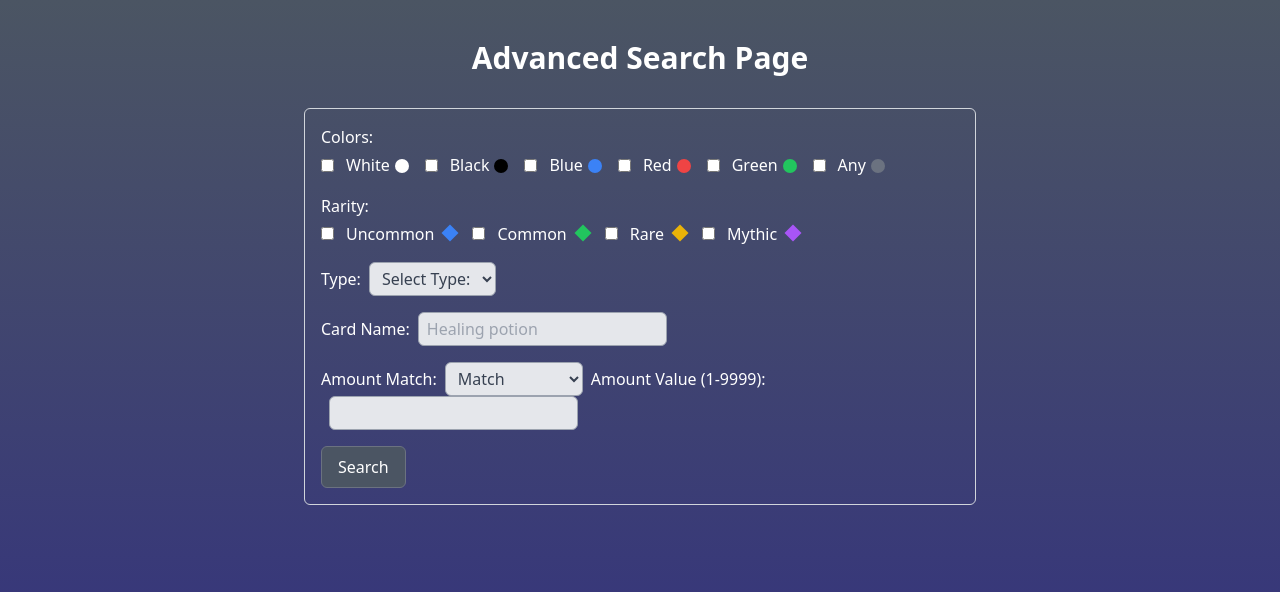
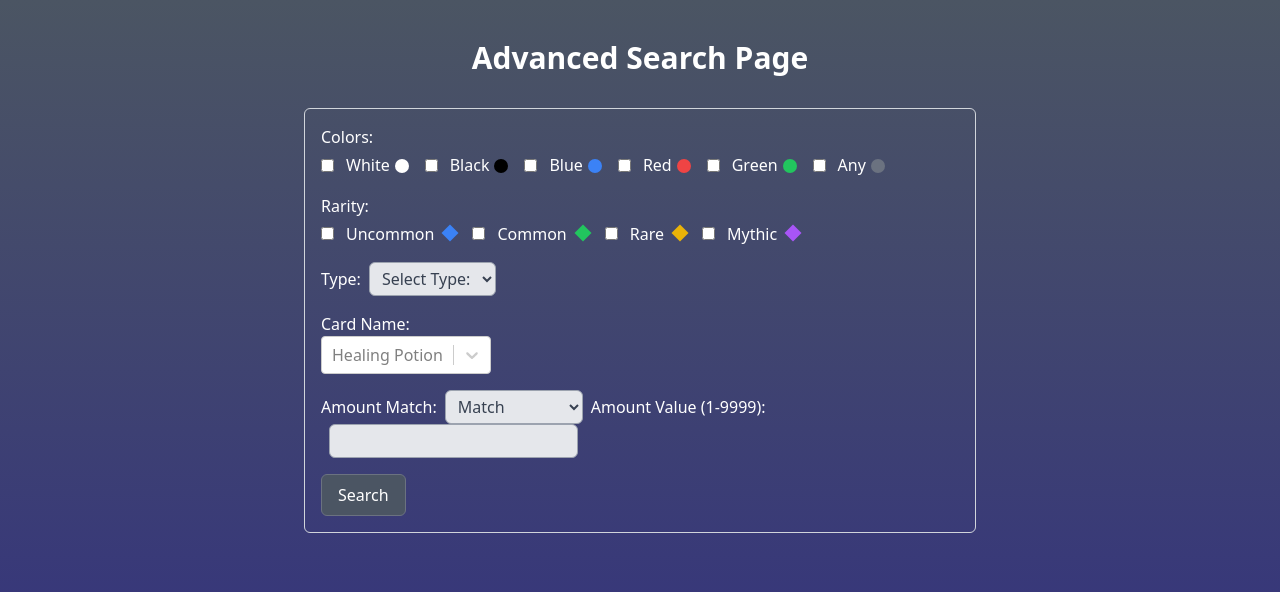
Before and after one commit to EthanWen11/ATCG-Database-Project, a React (Create React App) app in the folder atcg/frontend/: page /Advanced in a window 1280 px wide. Shown: the top 592 px of the page. Built offline with nearby package versions, Linux system fonts and the light colour scheme.

Commit message:
implemented combo box input, advancedsearch form submission

```diff
--- a/atcg/frontend/package.json
+++ b/atcg/frontend/package.json
@@ -10,6 +10,7 @@
     "react-dom": "^18.2.0",
     "react-router-dom": "^6.23.0",
     "react-scripts": "5.0.1",
+    "react-select": "^5.8.0",
     "web-vitals": "^2.1.4"
   },
   "scripts": {
--- a/atcg/frontend/src/App.js
+++ b/atcg/frontend/src/App.js
@@ -2,6 +2,7 @@ import { Routes, Route } from "react-router-dom";
 import Home from "./pages/Home";
 import Search from "./pages/Search";
 import AdvancedSearch from "./pages/AdvancedSearch"; // Import AdvancedSearch component
+import Test from "./pages/Test";
 
 function App() {
   return (
@@ -10,6 +11,7 @@ function App() {
         <Route path="/" element={<Home />} />
         <Route path="/search" element={<Search />} />
         <Route path="/Advanced" element={<AdvancedSearch />} /> {/* Add this route */}
+        <Route path="/test" element={<Test />}/>
       </Routes>
     </div>
   );
--- /dev/null
+++ b/atcg/frontend/src/components/ComboInput.js
@@ -0,0 +1,37 @@
+import React, { useState } from 'react'
+import CreatableSelect from 'react-select/creatable';
+
+
+
+const ComboInput = ({setValues}) => {
+    let [input, setInput] = useState('');
+
+    const handleInputChange = (inputValue) => {
+        setInput(inputValue);
+    }
+
+    const handleValueChange = (valuesLabel) => {
+        let values = valuesLabel.map(({value, label}) => (value));
+        setValues(values);
+        console.log(values)
+    }
+
+    // instead of defining these options, we call a get all possible selections and pass them as props
+    const options = [
+        { value: 'chocolate', label: 'Chocolate' },
+        { value: 'strawberry', label: 'Strawberry' },
+        { value: 'vanilla', label: 'Vanilla' }
+    ]
+
+  return (
+    <CreatableSelect
+    isMulti
+    options={options}
+    placeholder="Healing Potion"
+    onInputChange={handleInputChange}
+    onChange={handleValueChange}
+    formatCreateLabel={() => `${input}`}/>
+  )
+}
+
+export default ComboInput
--- /dev/null
+++ b/atcg/frontend/src/components/Navbar.js
@@ -0,0 +1,9 @@
+import React from 'react'
+
+const Navbar = () => {
+  return (
+    <div>Navbar</div>
+  )
+}
+
+export default Navbar
--- a/atcg/frontend/src/components/SearchForm.js
+++ b/atcg/frontend/src/components/SearchForm.js
@@ -1,22 +1,20 @@
 import React, { useState } from 'react';
-import { Link, useNavigate, useSearchParams } from 'react-router-dom';
+import { Link, useNavigate } from 'react-router-dom';
 import { Logo } from './Logo';
 
 
 const SearchForm = () => {
   const [query, setQuery] = useState('');
-  const [searchParams, setSearchParams] = useSearchParams();
   const navigate = useNavigate();
 
   const handleLogoClick = () => {
     setQuery('');
-    setSearchParams('');
   };
 
   const handleSubmit = (e) => {
     e.preventDefault();
-    setSearchParams({ query });
-    navigate(`/search?query=${query}`)
+    const params = new URLSearchParams({"q": query})
+    navigate(`/search?${params.toString()}`);
   };
 
   return (
--- a/atcg/frontend/src/pages/AdvancedSearch.js
+++ b/atcg/frontend/src/pages/AdvancedSearch.js
@@ -1,4 +1,6 @@
-import React, { useState } from 'react';
+  import React, { useState } from 'react';
+import { useNavigate } from 'react-router-dom';
+import ComboInput from '../components/ComboInput';
 
 const diamondStyle = {
   display: 'inline-block',
@@ -25,9 +27,11 @@ const AdvancedSearch = () => {
   const [colors, setColors] = useState([]);
   const [rarities, setRarities] = useState([]);
   const [type, setType] = useState('');
-  const [cardName, setCardName] = useState('');
+  const [cardName, setCardName] = useState([]);
   const [amountMatch, setAmountMatch] = useState('Match');
   const [amountValue, setAmountValue] = useState('');
+  const navigate = useNavigate();
+
 
   // Handler functions for form inputs
   const handleColorChange = (e) => {
@@ -52,9 +56,9 @@ const AdvancedSearch = () => {
     setType(e.target.value);
   };
 
-  const handleCardNameChange = (e) => {
-    setCardName(e.target.value);
-  };
+  // const handleCardNameChange = (e) => {
+  //   setCardName(e.target.value);
+  // };
 
   const handleAmountMatchChange = (e) => {
     setAmountMatch(e.target.value);
@@ -64,11 +68,30 @@ const AdvancedSearch = () => {
     setAmountValue(e.target.value);
   };
 
+
+  const handleSubmit = (e) => {
+    e.preventDefault();
+    const params = new URLSearchParams();
+    // order by name by default
+    params.set("order", "name");
+    if(colors.length > 0) params.set("color", colors.join(" "));
+    if(rarities.length > 0) params.set("rarity", rarities.join(" "));
+    if(type.length > 0) params.set("type", type);
+    if(cardName.length > 0) params.set("cardName", cardName.join(" "));
+    if(amountValue.length > 0)
+    {
+      params.set("match", amountMatch);
+      params.set("amt", amountValue);
+    }
+
+    navigate(`/search?${params.toString()}`);
+  };
+
   // Render function for the form
   return (
     <div className="min-h-screen relative bg-gradient-to-b from-gray-600 to-indigo-900 flex flex-col items-center overflow-hidden">
       <h1 className="text-white text-3xl font-bold mb-2 text-center mt-10 mb-8">Advanced Search Page</h1>
-      <form className="flex flex-col items-start p-4 border border-gray-300 rounded-md w-full max-w-2xl">
+      <form className="flex flex-col items-start p-4 border border-gray-300 rounded-md w-full max-w-2xl" method='GET' onSubmit={handleSubmit}>
           <fieldset className="mb-4">
             <legend className="text-white mb-1">Colors:</legend>
             <div className="space-x-4">
@@ -147,15 +170,16 @@ const AdvancedSearch = () => {
 
           <div className="mb-4">
             <label className="text-white">
-              Card Name:
-              <input
+            Card Name:
+            </label>
+              {/* <input
                 type="text"
                 value={cardName}
                 onChange={handleCardNameChange}
                 className="ml-2 px-2 py-1 border border-gray-400 rounded-md bg-gray-200 text-black"
                 placeholder="Healing potion"
-              />
-            </label>
+              /> */}
+              <ComboInput setValues={setCardName}/>
           </div>
 
           <div className="mb-4">
@@ -172,8 +196,6 @@ const AdvancedSearch = () => {
             </label>
             <input type="number" value={amountValue} onChange={handleAmountValueChange} className="ml-2 px-2 py-1 border border-gray-400 rounded-md bg-gray-200 text-gray-700" />
           </div>
-
-
           <button type="submit" className="px-4 py-2 border border-gray-500 bg-gray-600 text-white rounded-md hover:bg-gray-500 focus:outline-none">Search</button>
       </form>
     </div>
--- a/atcg/frontend/src/pages/Search.js
+++ b/atcg/frontend/src/pages/Search.js
@@ -3,8 +3,8 @@ import { useSearchParams } from 'react-router-dom'
 
 const Search = () => {
     const [searchParams] = useSearchParams();
-    const query = searchParams.get('query');
-
+    const query = Array.from(searchParams.values()).toString();
+    // use searchParams.get() to get a specific search parameter values and pass it to get req
 
     const textStyle = {
         color: 'white',
--- /dev/null
+++ b/atcg/frontend/src/pages/Test.js
@@ -0,0 +1,15 @@
+import React, { useState } from 'react'
+import ComboInput from '../components/ComboInput'
+
+const Test = () => {
+    const [cardName, setCardName] = useState([''])
+  return (
+    <div>
+        <form action="">
+            <ComboInput setValues={setCardName}/>
+        </form>
+    </div>
+  )
+}
+
+export default Test
```
Also changed, not shown: 1 other file (tests, documents, lock files or other folders).
